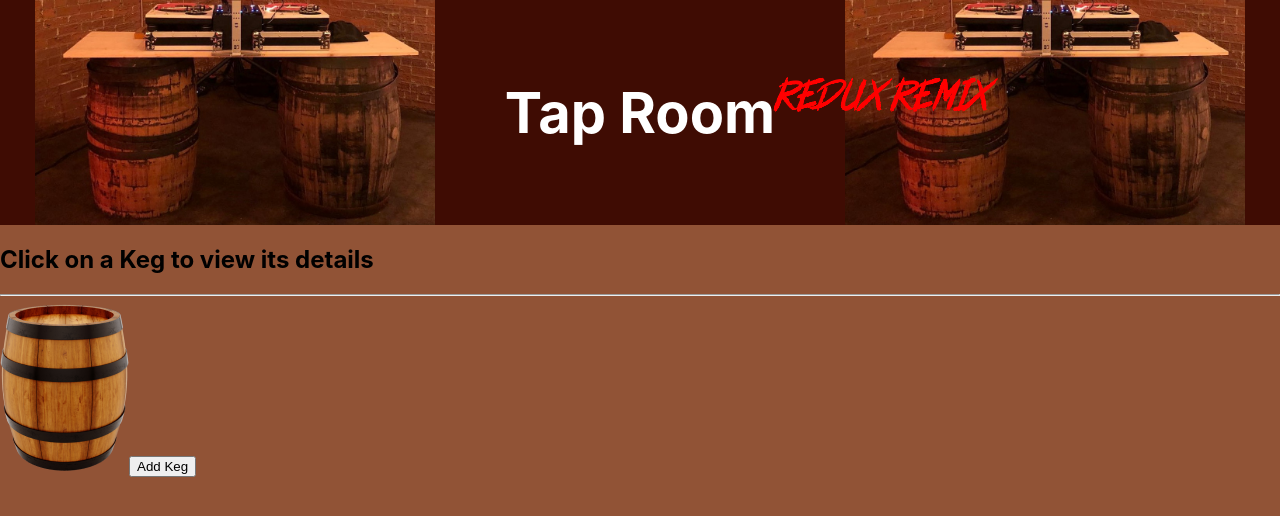
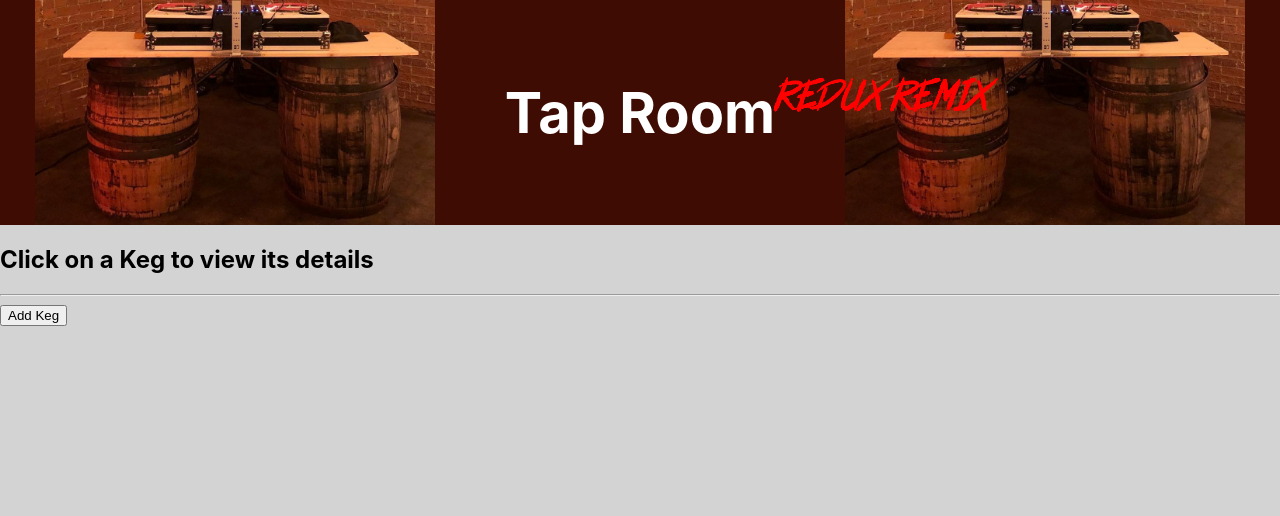
Before and after one commit to kimwoojin211/tap-room-redux-remix, a React (Create React App) app: page / in a window 1280 px wide. Shown: the top 516 px of the page. Built offline with nearby package versions, Linux system fonts and the light colour scheme.

Commit message:
change background color

```diff
--- a/src/components/App.js
+++ b/src/components/App.js
@@ -4,7 +4,7 @@ import KegControl from "./KegControl";
 
 function App() {
   const myStyledComponentStyles = {
-    backgroundColor: '#915336',
+    backgroundColor: '#d3d3d3',
     width: '100%',
     height: '100%',
     position: 'absolute'
--- a/src/components/KegList.js
+++ b/src/components/KegList.js
@@ -1,6 +1,5 @@
 import React from "react";
 import Keg from "./Keg";
-import KegJPG from "../img/Keg.png";
 import PropTypes from "prop-types";
 
 function KegList(props) {
@@ -8,7 +7,6 @@ function KegList(props) {
     <React.Fragment>
       <h2>Click on a Keg to view its details</h2>
       <hr />
-      <img src={KegJPG}></img>
       {Object.values(props.kegList).map((keg) =>
         <Keg
           whenKegClicked={props.onKegSelection}
```
